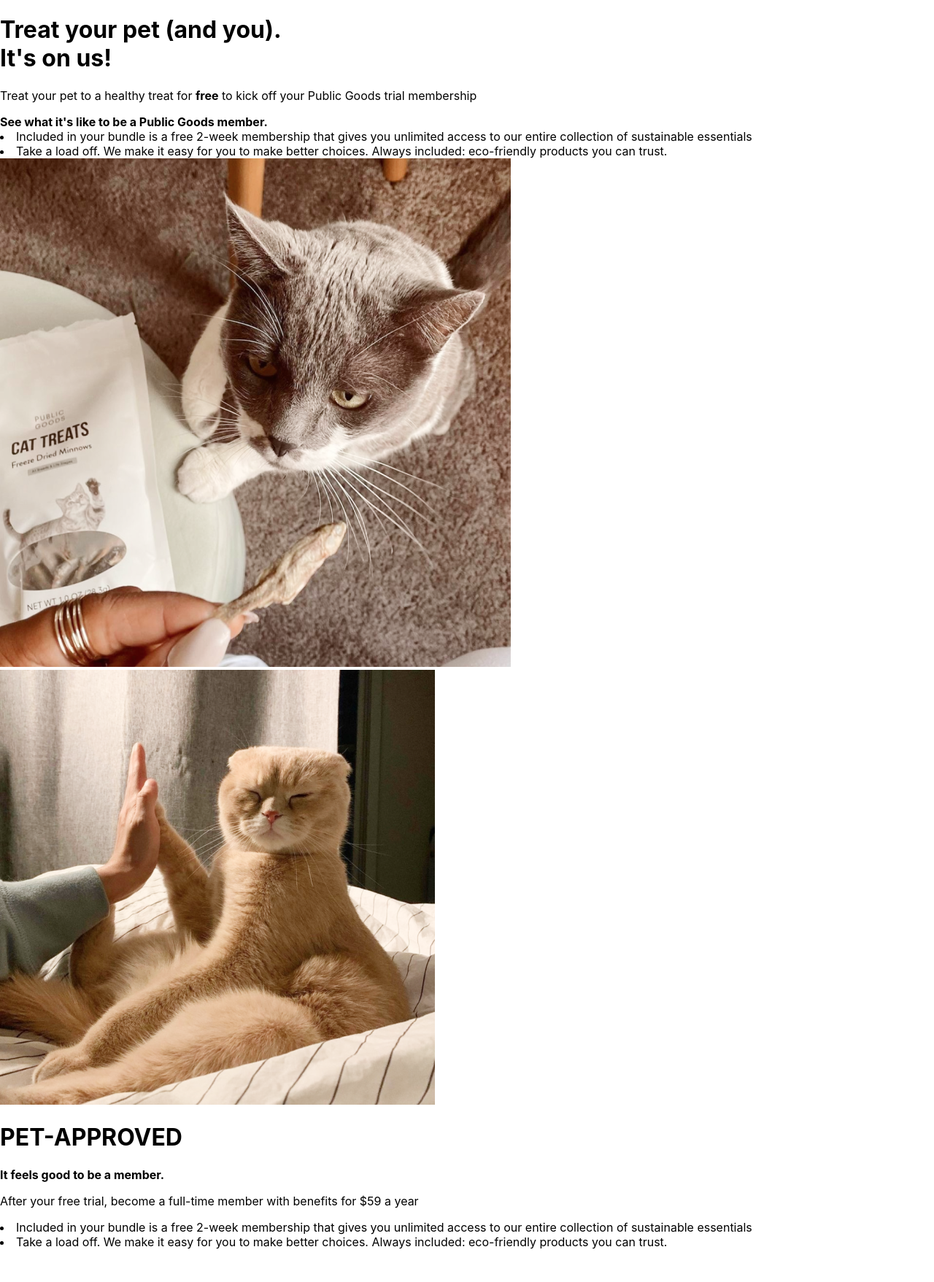
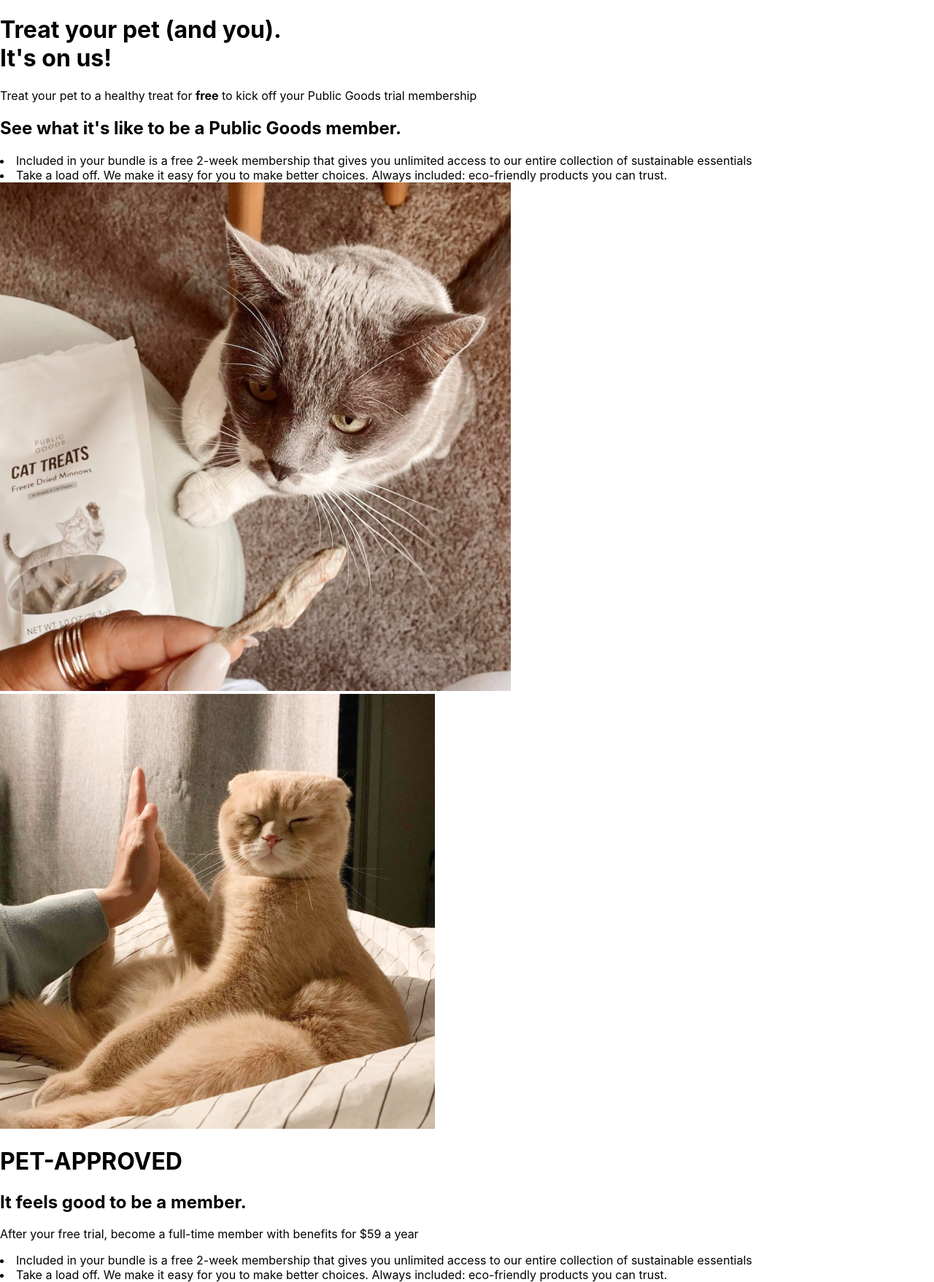
Before and after one commit to derekle/pgcodingchallenge, a React (Create React App) app in the folder public_goods/: page / in a window 1280 px wide. Shown: the whole page at 73% size. Before the commit the page ends 1712 px from the top, so only its background shows below. Built offline with nearby package versions, Linux system fonts and the light colour scheme.

Commit message:
fix: change subheader element from <b> to <h2>

```diff
--- a/public_goods/src/components/txtCardA.js
+++ b/public_goods/src/components/txtCardA.js
@@ -5,7 +5,7 @@
         <div className='txtCardA'>
             <h1>Treat your pet (and you).<br/>It's on us!</h1>
             <p>Treat your pet to a healthy treat for <b>free</b> to kick off your Public Goods trial membership</p>
-            <b>See what it's like to be a Public Goods member.</b>
+            <h2>See what it's like to be a Public Goods member.</h2>
             <li>Included in your bundle is a free 2-week membership that gives you unlimited access to our entire collection of sustainable essentials</li>
             <li>Take a load off. We make it easy for you to make better choices. Always included: eco-friendly products you can trust.</li>
         </div>
--- a/public_goods/src/components/txtCardB.js
+++ b/public_goods/src/components/txtCardB.js
@@ -4,7 +4,7 @@
     return (
         <div className='txtCardB'>
             <h1>PET-APPROVED</h1>
-            <b>It feels good to be a member.</b>
+            <h2>It feels good to be a member.</h2>
             <p>After your free trial, become a full-time member with benefits for $59 a year</p>
             <li>Included in your bundle is a free 2-week membership that gives you unlimited access to our entire collection of sustainable essentials</li>
             <li>Take a load off. We make it easy for you to make better choices. Always included: eco-friendly products you can trust.</li>
```
